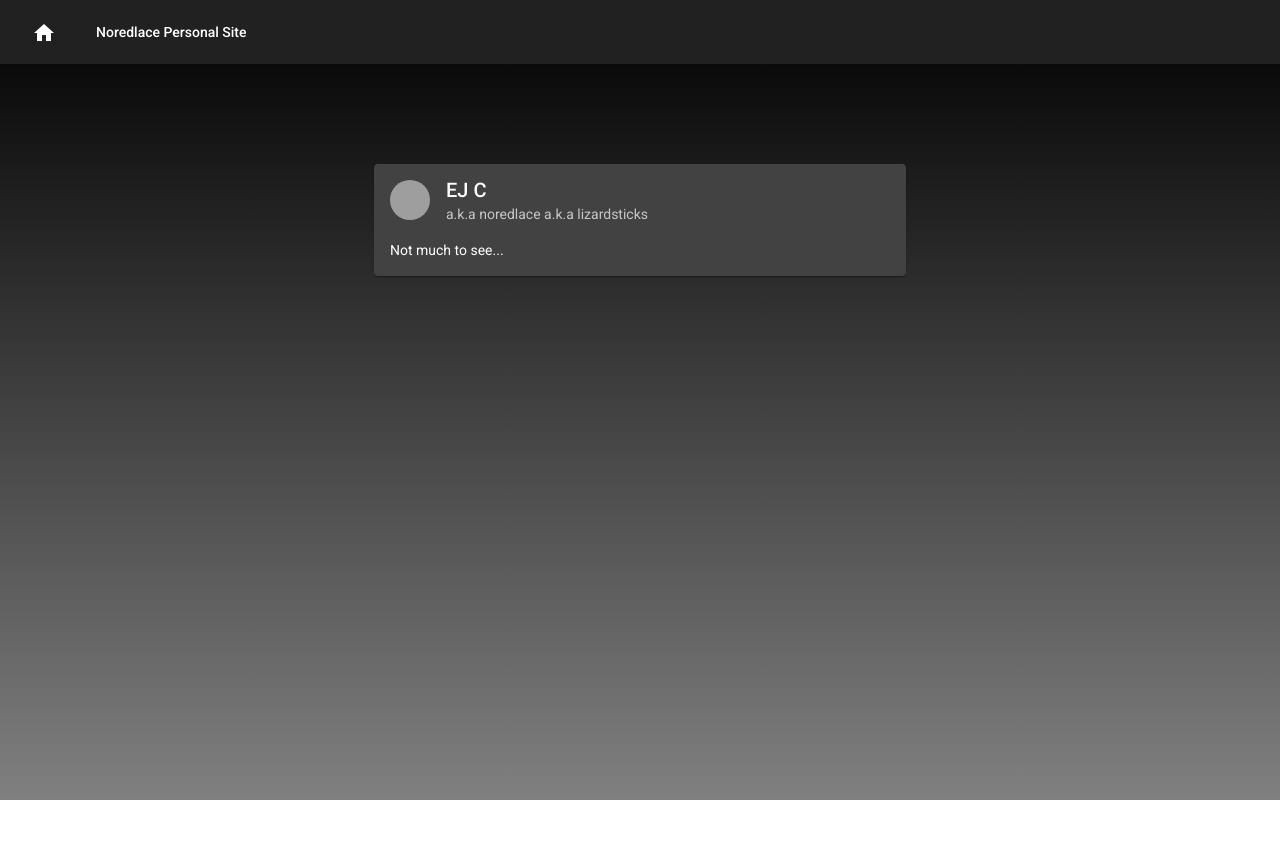
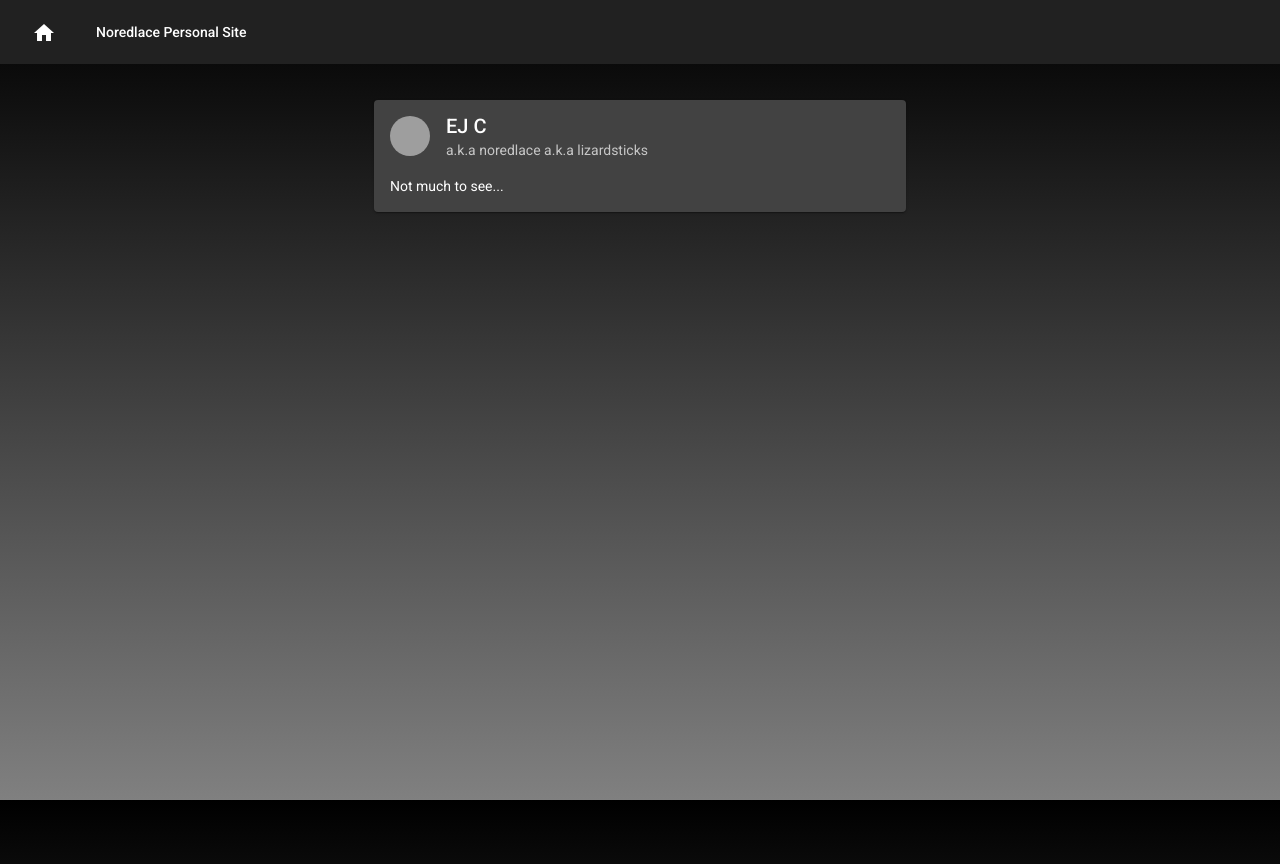
Before and after one commit to noredlace/noredlace-server-monitor, an Angular app in the folder noredlace/: page /about in a window 1280 px wide. Shown: the top 864 px of the page. Before the commit the page ends 800 px from the top, so only its background shows below. Built offline with nearby package versions, Linux system fonts and the light colour scheme; no server answers; grey boxes are pictures that could not be loaded.

Commit message:
comment out jokes api. add header position fixed

```diff
--- a/noredlace/src/app/header/header.component.css
+++ b/noredlace/src/app/header/header.component.css
@@ -13,6 +13,7 @@
 }
 
 .home-toolbar{
+    position: fixed;
     top: 0;
     left: 0;
     z-index: 2;
--- a/noredlace/src/app/routing/about/about.component.html
+++ b/noredlace/src/app/routing/about/about.component.html
@@ -8,11 +8,13 @@
     <p>
       Not much to see...
     </p>
+    <!--
     <p *ngIf="apiJokeModels$">
       {{apiJokeModels$.contents.jokes.description}} : {{apiJokeModels$.contents.jokes.joke.title}}
-    </p>
-    <p *ngIf="apiJokeModels$">
-      {{apiJokeModels$.contents.jokes.joke.text}}
-    </p>
+  </p>
+  <p *ngIf="apiJokeModels$">
+    {{apiJokeModels$.contents.jokes.joke.text}}
+  </p>
+      -->
   </mat-card-content>
 </mat-card>
--- a/noredlace/src/styles.css
+++ b/noredlace/src/styles.css
@@ -1,10 +1,12 @@
 /* You can add global styles to this file, and also import other style files */
 
-html, body { height: 100%; }
+html, body {
+    height: 100%;
+}
 body { margin: 0; font-family: Roboto, "Helvetica Neue", sans-serif; }
 
 html {
     /*background-color: black;*/
     background-image: linear-gradient(black,gray);
-    /*position: fixed*/
+    /*position: fixed;*/
 }
```
